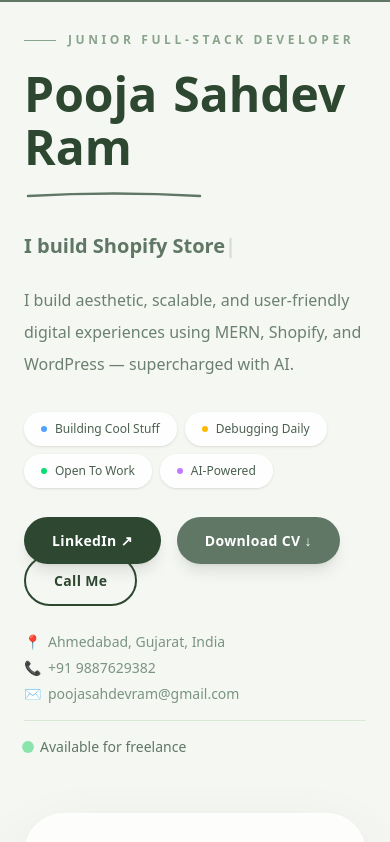
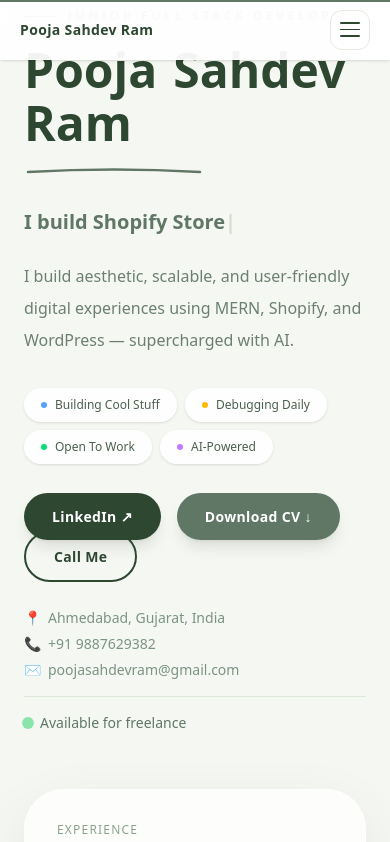
Before and after one commit to Pooja-sahdevram/portfolio-, a React (Vite) app: page / in a window 390 px wide. Shown: the top 842 px of the page. Built offline with nearby package versions, Linux system fonts and the light colour scheme.

Commit message:
feat: add mobile hamburger menu with LinkedIn, CV download, Call Me buttons

```diff
--- a/src/App.jsx
+++ b/src/App.jsx
@@ -163,6 +163,9 @@ function GeometricBg() {
 export default function App() {
   const { scrollYProgress } = useScroll();
   const scaleX = useSpring(scrollYProgress, { stiffness: 100, damping: 30 });
+
+  // ── Mobile menu state ──────────────────────────────────────
+  const [menuOpen, setMenuOpen] = useState(false);
 
   const typed = useTypewriter([
     "I build Shopify Stores",
@@ -333,6 +336,8 @@ export default function App() {
     show: { opacity: 1, y: 0, filter: "blur(0px)", transition: { type: "spring", stiffness: 120, damping: 14 } },
   };
 
+  const navLinks = ["skills", "ai-tools", "services", "projects", "contact"];
+
   return (
     <div className="bg-[#F5F8F2] text-[#2D4731] overflow-hidden relative">
 
@@ -345,14 +350,85 @@ export default function App() {
         style={{ scaleX }}
       />
 
-      {/* NAVBAR */}
+      {/* ── MOBILE NAVBAR ─────────────────────────────────────── */}
+      <div className="fixed top-0 left-0 right-0 z-50 flex items-center justify-between px-5 h-[60px] bg-white/90 backdrop-blur-2xl border-b border-white/40 shadow-sm md:hidden">
+        <span className="font-bold text-[#2D4731] text-sm tracking-wide">Pooja Sahdev Ram</span>
+        <button
+          onClick={() => setMenuOpen(!menuOpen)}
+          aria-label="Toggle menu"
+          aria-expanded={menuOpen}
+          className="w-10 h-10 flex flex-col items-center justify-center gap-[5px] rounded-xl border border-[#E2EADF] bg-white/80 transition-colors hover:bg-[#F5F8F2]"
+        >
+          <span
+            className="block w-5 h-[1.5px] bg-[#2D4731] rounded transition-all duration-300"
+            style={{ transform: menuOpen ? "translateY(6.5px) rotate(45deg)" : "none" }}
+          />
+          <span
+            className="block w-5 h-[1.5px] bg-[#2D4731] rounded transition-all duration-300"
+            style={{ opacity: menuOpen ? 0 : 1, transform: menuOpen ? "scaleX(0)" : "none" }}
+          />
+          <span
+            className="block w-5 h-[1.5px] bg-[#2D4731] rounded transition-all duration-300"
+            style={{ transform: menuOpen ? "translateY(-6.5px) rotate(-45deg)" : "none" }}
+          />
+        </button>
+      </div>
+
+      {/* ── MOBILE DRAWER ─────────────────────────────────────── */}
+      <div
+        className="fixed top-[60px] left-0 right-0 z-40 md:hidden bg-white border-b border-[#E2EADF] overflow-hidden transition-all duration-300"
+        style={{ maxHeight: menuOpen ? "500px" : "0px", opacity: menuOpen ? 1 : 0 }}
+      >
+        <div className="flex flex-col px-5 py-4 gap-1">
+          {navLinks.map((s) => (
+            <a
+              key={s}
+              href={`#${s}`}
+              onClick={() => setMenuOpen(false)}
+              className="px-3 py-2.5 rounded-xl text-[#4A6050] font-medium text-sm hover:bg-[#F5F8F2] transition-colors capitalize"
+            >
+              {s === "ai-tools" ? "AI Tools" : s.charAt(0).toUpperCase() + s.slice(1)}
+            </a>
+          ))}
+          <div className="my-3 border-t border-[#E2EADF]" />
+          {/* LinkedIn */}
+          <a
+            href="https://www.linkedin.com/in/pooja-sahdev-ram-b7a649239/"
+            target="_blank"
+            rel="noreferrer"
+            onClick={() => setMenuOpen(false)}
+            className="flex items-center justify-center gap-2 py-3 rounded-full bg-[#2D4731] text-white text-sm font-semibold transition-colors hover:bg-[#3d5e41]"
+          >
+            LinkedIn ↗
+          </a>
+          {/* Download CV */}
+          <a
+            href="/Pooja_Sahdev_Ram_Resume.pdf"
+            download="Pooja_Sahdev_Ram_Resume"
+            onClick={() => setMenuOpen(false)}
+            className="flex items-center justify-center gap-2 py-3 rounded-full bg-[#5F7764] text-white text-sm font-semibold transition-colors hover:bg-[#4a6350]"
+          >
+            Download CV ↓
+          </a>
+          {/* Call Me */}
+          <a
+            href="tel:+919887629382"
+            onClick={() => setMenuOpen(false)}
+            className="flex items-center justify-center gap-2 py-3 rounded-full border-2 border-[#2D4731] text-[#2D4731] text-sm font-semibold transition-colors hover:bg-[#2D4731] hover:text-white"
+          >
+            📞 Call Me
+          </a>
+        </div>
+      </div>
+
+      {/* ── DESKTOP NAVBAR ────────────────────────────────────── */}
       <motion.div
         initial={{ y: -80, opacity: 0 }}
         animate={{ y: 0, opacity: 1 }}
         transition={{ delay: 0.6, type: "spring", stiffness: 100 }}
         className="fixed top-5 left-1/2 -translate-x-1/2 z-50 hidden md:flex gap-8 px-10 py-4 rounded-full bg-white/80 backdrop-blur-2xl border border-white/50 shadow-lg"
       >
-        {["skills", "ai-tools", "services", "projects", "contact"].map((s) => (
+        {navLinks.map((s) => (
           <motion.a
             key={s}
             href={`#${s}`}
@@ -366,7 +442,7 @@ export default function App() {
       </motion.div>
 
       {/* ── HERO ─────────────────────────────────────────────── */}
-      <section className="relative min-h-screen flex items-center px-6 md:px-12 lg:px-20 py-28 overflow-hidden">
+      <section className="relative min-h-screen flex items-center px-6 md:px-12 lg:px-20 py-28 pt-[88px] md:pt-28 overflow-hidden">
         <motion.div
           style={{ y: heroY, opacity: heroOpacity }}
           className="max-w-7xl mx-auto grid lg:grid-cols-2 gap-14 xl:gap-20 items-center w-full"
@@ -481,7 +557,7 @@ export default function App() {
               </MagneticBtn>
             </div>
 
-            {/* CONTACT INFO — all clickable */}
+            {/* CONTACT INFO */}
             <motion.div
               initial={{ opacity: 0 }}
               animate={{ opacity: 1 }}
@@ -863,6 +939,7 @@ export default function App() {
                     rel="noreferrer"
                     className="inline-flex items-center gap-2 px-5 py-2.5 rounded-full bg-[#2D4731] text-white text-sm shadow hover:bg-[#3d5e41] transition-colors font-medium"
                   >
+                    View Project ↗
                   </motion.a>
                 </div>
               </motion.div>
@@ -958,7 +1035,6 @@ export default function App() {
                   ) : "Send Message →"}
                 </motion.button>
 
-                {/* Contact links — all clickable */}
                 <div className="flex justify-between pt-2">
                   <a
                     href="tel:+919887629382"
@@ -1172,24 +1248,13 @@ export default function App() {
           </div>
 
           <div className="flex justify-center gap-8 mt-7 flex-wrap">
-            <a
-              href="tel:+919887629382"
-              className="text-[#A8C5AD] hover:text-white text-xs font-medium transition-colors tracking-wide hover:underline underline-offset-2"
-            >
+            <a href="tel:+919887629382" className="text-[#A8C5AD] hover:text-white text-xs font-medium transition-colors tracking-wide hover:underline underline-offset-2">
               +91 9887629382
             </a>
-            <a
-              href="mailto:poojasahdevram@gmail.com"
-              className="text-[#A8C5AD] hover:text-white text-xs font-medium transition-colors tracking-wide hover:underline underline-offset-2"
-            >
+            <a href="mailto:poojasahdevram@gmail.com" className="text-[#A8C5AD] hover:text-white text-xs font-medium transition-colors tracking-wide hover:underline underline-offset-2">
               poojasahdevram@gmail.com
             </a>
-            <a
-              href="https://www.linkedin.com/in/pooja-sahdev-ram-b7a649239/"
-              target="_blank"
-              rel="noreferrer"
-              className="text-[#A8C5AD] hover:text-white text-xs font-medium transition-colors tracking-wide hover:underline underline-offset-2"
-            >
+            <a href="https://www.linkedin.com/in/pooja-sahdev-ram-b7a649239/" target="_blank" rel="noreferrer" className="text-[#A8C5AD] hover:text-white text-xs font-medium transition-colors tracking-wide hover:underline underline-offset-2">
               LinkedIn
             </a>
           </div>
```
